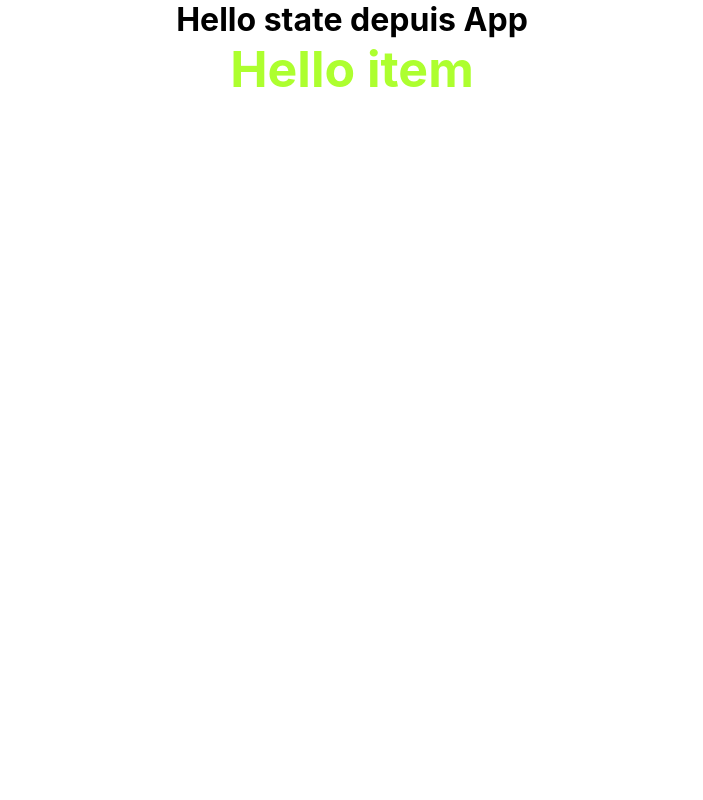
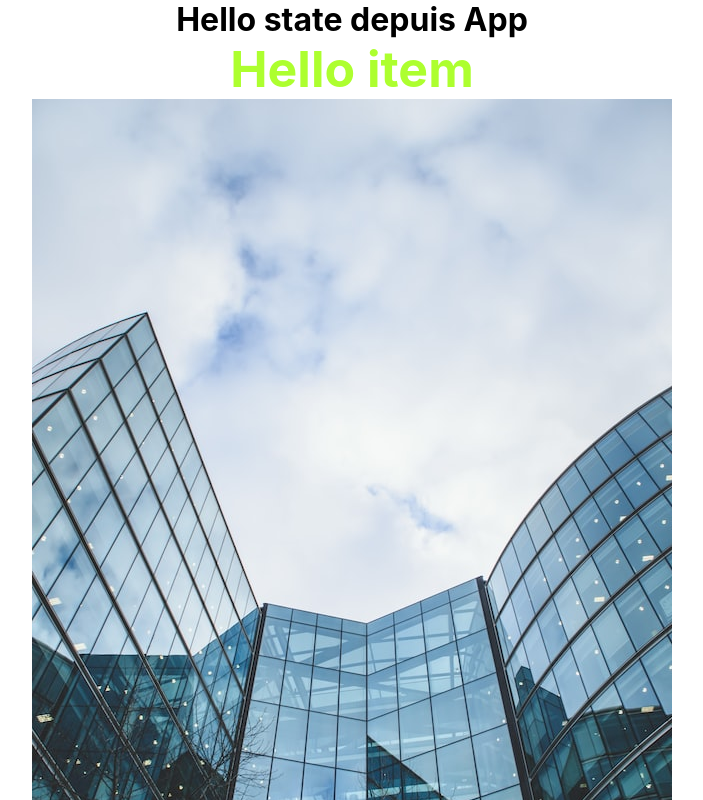
Before and after one commit to Aucante/react-training, a React (Create React App) app: page / in a window 1280 px wide. Shown: the top 800 px of the page, without its empty margins (288-991 px from the left). Built offline with nearby package versions, Linux system fonts and the light colour scheme.

Commit message:
images with react

```diff
--- a/src/Components/Item/Item.js
+++ b/src/Components/Item/Item.js
@@ -3,12 +3,10 @@ import './Item.css'
 
 function Item (){
 
-    const toggle = false;
-    const styleCSS = {color: toggle ? "greenyellow" : "blue", fontSize: "50px"}
-
     return (
         <div>
             <h1 class="titre-item">Hello item</h1>
+            <img src={'/building.jpg'} alt="" />
         </div>
     )
 }
```
Also changed, not shown: public/building.jpg (added).
